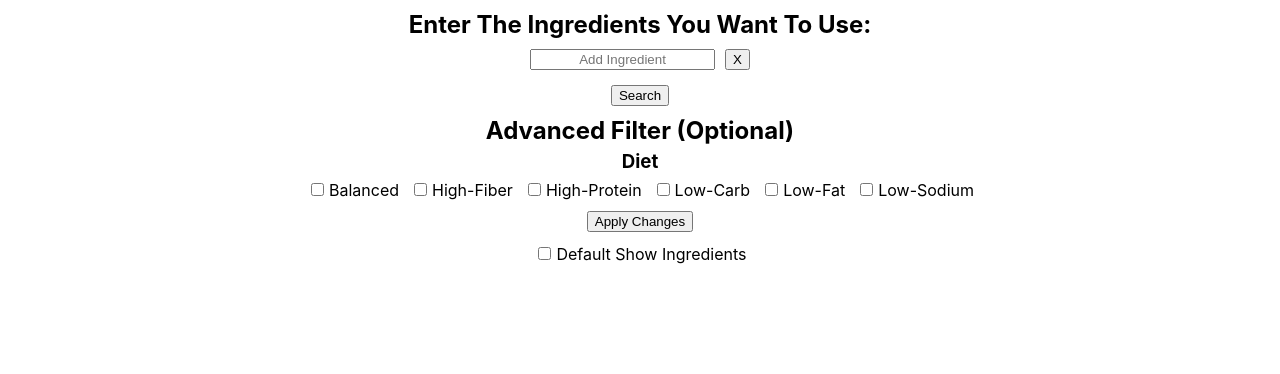
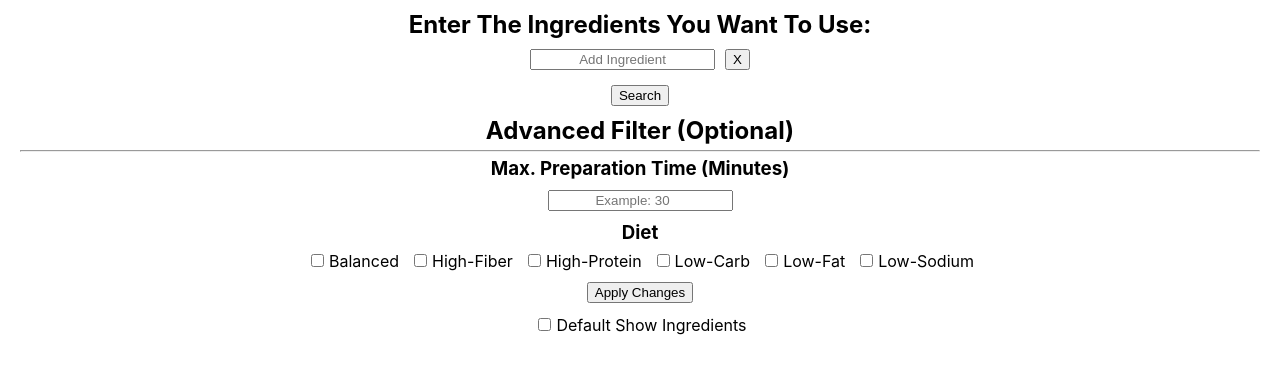
Before and after one commit to JianengHuang/recipe-finder, a React (Create React App) app: page / in a window 1280 px wide. Shown: the top 374 px of the page. Built offline with nearby package versions, Linux system fonts and the light colour scheme.

Commit message:
Added Max. Prep. Time in Filter

```diff
--- a/src/App.js
+++ b/src/App.js
@@ -10,7 +10,8 @@ const App = () => {
   const [recipes, setRecipes] = useState([]);
   const [alert, setAlert] = useState('Enter the ingredients you want to use: ');
   const [defaultShow, setDefaultShow] = useState(false);
-  const [maxPrepTime, setMaxPrepTime] = useState();
+  const [maxPrepTime, setMaxPrepTime] = useState('');
+  const [time, setTime] = useState('');
   const [diet, setDiet] = useState({
     balanced: false,
     highFiber: false,
@@ -29,14 +30,30 @@ const App = () => {
     setInputField(values);
   };
 
+  const handleChangeTime = (event) => {
+    setMaxPrepTime(event.target.value);
+  }
+
   const handleChangeDiet = (camelCaseName) => {
     switch (camelCaseName) {
-      case 'balanced': setDiet({ ...diet, balanced: !balanced }); break;
-      case 'highFiber': setDiet({ ...diet, highFiber: !highFiber }); break;
-      case 'highProtein': setDiet({ ...diet, highProtein: !highProtein }); break;
-      case 'lowCarb': setDiet({ ...diet, lowCarb: !lowCarb }); break;
-      case 'lowFat': setDiet({ ...diet, lowFat: !lowFat }); break;
-      case 'lowSodium': setDiet({ ...diet, lowSodium: !lowSodium }); break;
+      case 'balanced':
+        setDiet({ ...diet, balanced: !balanced });
+        break;
+      case 'highFiber':
+        setDiet({ ...diet, highFiber: !highFiber });
+        break;
+      case 'highProtein':
+        setDiet({ ...diet, highProtein: !highProtein });
+        break;
+      case 'lowCarb':
+        setDiet({ ...diet, lowCarb: !lowCarb });
+        break;
+      case 'lowFat':
+        setDiet({ ...diet, lowFat: !lowFat });
+        break;
+      case 'lowSodium':
+        setDiet({ ...diet, lowSodium: !lowSodium });
+        break;
     }
   };
 
@@ -68,6 +85,7 @@ const App = () => {
   };
 
   const handleSubmit = () => {
+    setTime(`&time=${maxPrepTime}`);
     dietString = '';
     for (let x in diet) {
       if (eval(x)) {
@@ -89,6 +107,7 @@ const App = () => {
             break;
         }
         dietString += `&diet=${x}`;
+        console.log(dietString);
       }
     }
   };
@@ -97,7 +116,7 @@ const App = () => {
     const API_ID = process.env.REACT_APP_API_ID;
     const API_KEY = process.env.REACT_APP_API_KEY;
     const deviation = '2-3';
-    const url = `https://api.edamam.com/api/recipes/v2?q=${ingredients}&ingr=${deviation}&app_key=${API_KEY}${dietString}&type=public${maxPrepTime}&app_id=${API_ID}&beta=true`;
+    const url = `https://api.edamam.com/api/recipes/v2?q=${ingredients}&ingr=${deviation}&app_key=${API_KEY}${dietString}&type=public${time}&app_id=${API_ID}&beta=true`;
     const result = await Axios.get(url).catch(function (error) {
       console.log(error);
     });
@@ -143,18 +162,26 @@ const App = () => {
       </div>
       <div className='Advanced-Filter'>
         <h2>Advanced Filter (Optional)</h2>
+        <hr />
+        <form className='time-form'>
+          <h3>Max. Preparation Time (minutes)</h3>
+          <input
+            type='number'
+            placeholder='example: 30'
+            value={maxPrepTime}
+            onInput={(event) => handleChangeTime(event)}
+          />
+        </form>
         <form className='diet-form'>
           <h3 className='filter-tag'>Diet</h3>
-          {DietData.map((dietInfo) => {
-            const { name, camelCaseName, boolean } = dietInfo;
+          {DietData.map((dietInfo, index) => {
+            const { name, camelCaseName } = dietInfo;
             return (
-              <label>
+              <label key={index}>
                 <input
                   type='checkbox'
                   name={name}
-                  onChange={() =>
-                    handleChangeDiet(camelCaseName)
-                  }
+                  onChange={() => handleChangeDiet(camelCaseName)}
                 ></input>
                 {dietInfo.name}
               </label>
--- a/src/components/Recipe.js
+++ b/src/components/Recipe.js
@@ -4,7 +4,6 @@ import './Recipe.css';
 
 const Recipe = (props) => {
   const [show, setShow] = useState(props.defaultShow);
-  const [prepTime, setPrepTime] = useState('');
   const {
     label,
     image,
```
